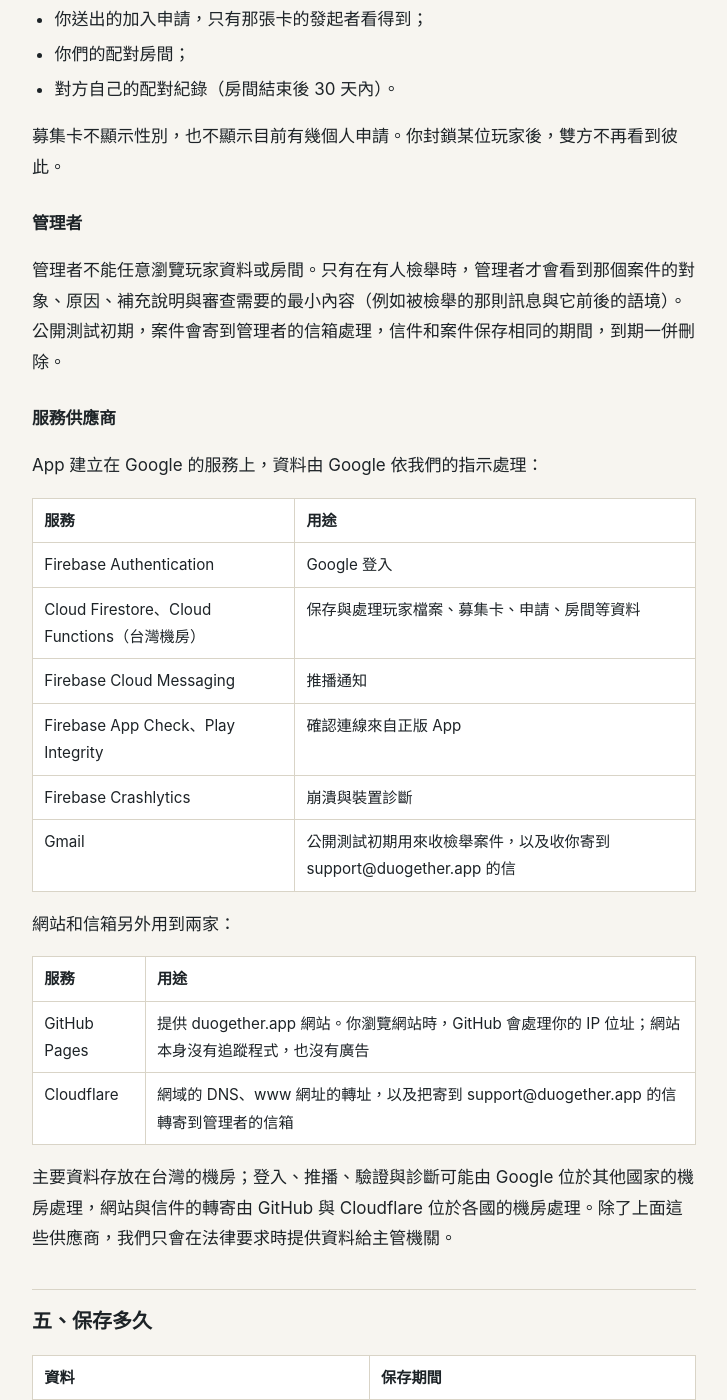
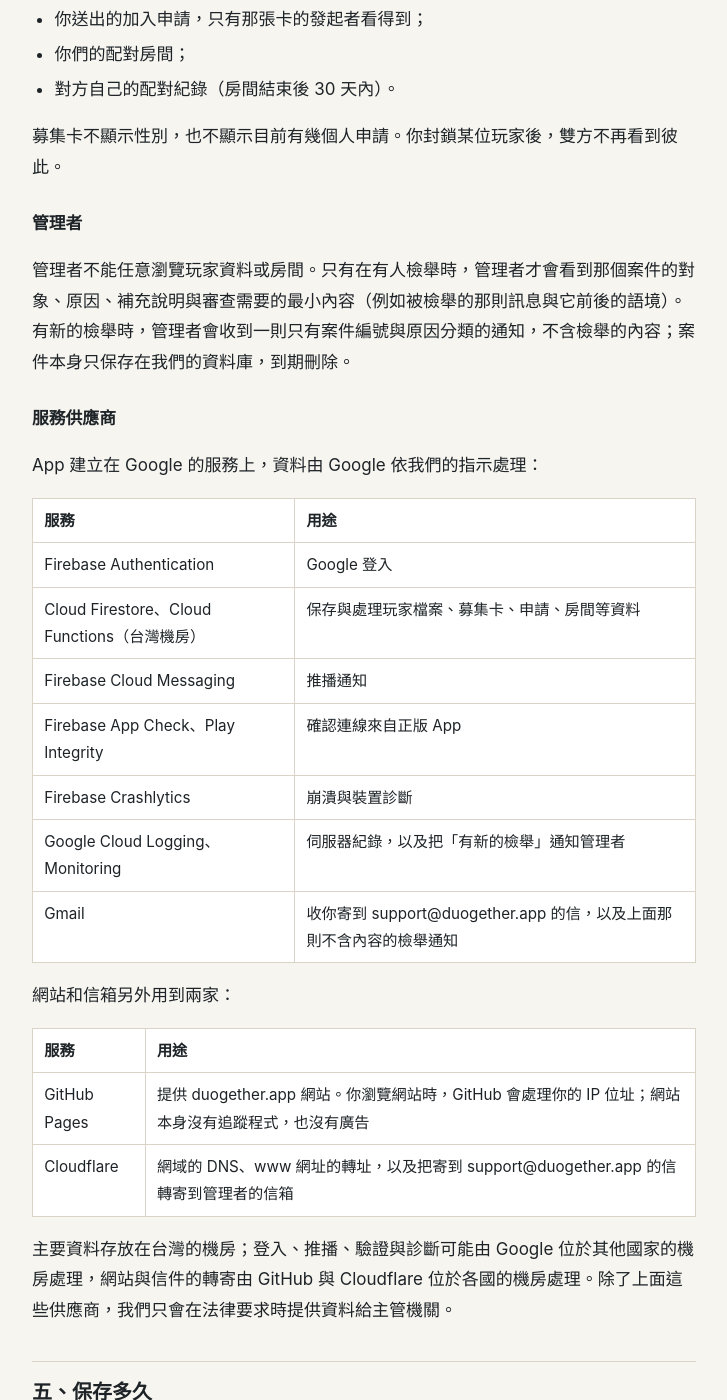
Before and after one commit to DuoGether/duogether.github.io, a Jekyll site: the page built from privacy.md, in a window 1280 px wide and 1400 px high, scrolled down 2888 px. Shown: the whole window, without its empty margins (276-1003 px from the left). Built offline with Jekyll 4.4.1, drawn with Linux system fonts in a browser that asks for light colours; some of the changed text lies outside the part shown.

Commit message:
Pages from DuoGether/app 8804f3f

```diff
--- a/privacy.md
+++ b/privacy.md
@@ -83,7 +83,7 @@
 
 ### 管理者
 
-管理者不能任意瀏覽玩家資料或房間。只有在有人檢舉時，管理者才會看到那個案件的對象、原因、補充說明與審查需要的最小內容（例如被檢舉的那則訊息與它前後的語境）。公開測試初期，案件會寄到管理者的信箱處理，信件和案件保存相同的期間，到期一併刪除。
+管理者不能任意瀏覽玩家資料或房間。只有在有人檢舉時，管理者才會看到那個案件的對象、原因、補充說明與審查需要的最小內容（例如被檢舉的那則訊息與它前後的語境）。有新的檢舉時，管理者會收到一則只有案件編號與原因分類的通知，不含檢舉的內容；案件本身只保存在我們的資料庫，到期刪除。
 
 ### 服務供應商
 
@@ -96,7 +96,8 @@
 | Firebase Cloud Messaging | 推播通知 |
 | Firebase App Check、Play Integrity | 確認連線來自正版 App |
 | Firebase Crashlytics | 崩潰與裝置診斷 |
-| Gmail | 公開測試初期用來收檢舉案件，以及收你寄到 support@duogether.app 的信 |
+| Google Cloud Logging、Monitoring | 伺服器紀錄，以及把「有新的檢舉」通知管理者 |
+| Gmail | 收你寄到 support@duogether.app 的信，以及上面那則不含內容的檢舉通知 |
 
 網站和信箱另外用到兩家：
 
@@ -114,7 +115,7 @@
 | 配對房間與裡面的訊息 | 配對成立起 7 天，到期刪除，不能延長 |
 | 配對紀錄（遊戲、日期、遊玩確認結果；不含訊息） | 房間結束後 30 天 |
 | 已結束的募集卡與它的申請 | 結束後 45 天 |
-| 檢舉案件與案件信 | 送出後 30 天；原因是「兒少安全」的案件 180 天 |
+| 檢舉案件 | 送出後 30 天；原因是「兒少安全」的案件 180 天 |
 | 你提交的遊戲名稱 | 審核後 30 天 |
 | 推播權杖 | 到你登出或刪除帳號 |
 | 玩家檔案、設定、登入帳號 | 到你刪除帳號；申請刪除後保留 30 天再永久刪除 |
```
Also changed, not shown: other parts of privacy.md (+1 -1 lines).
